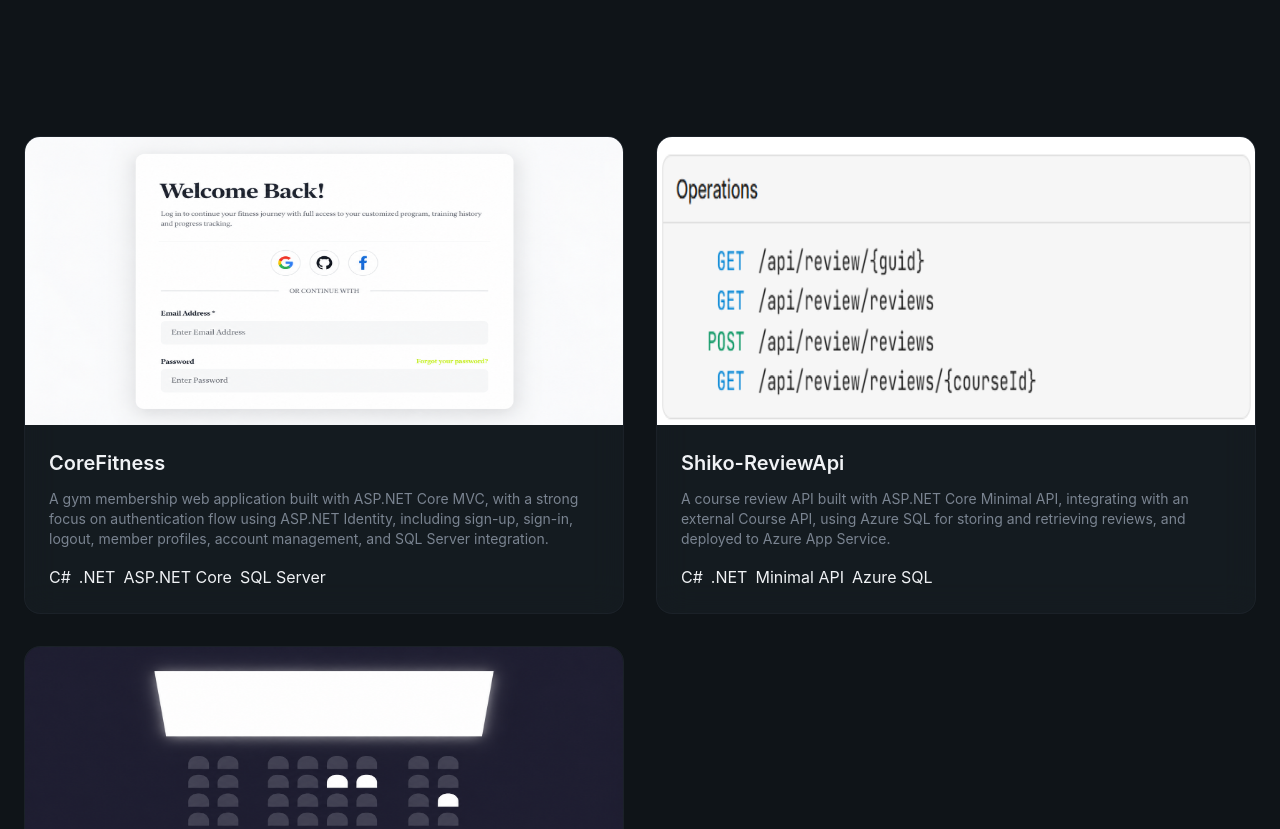
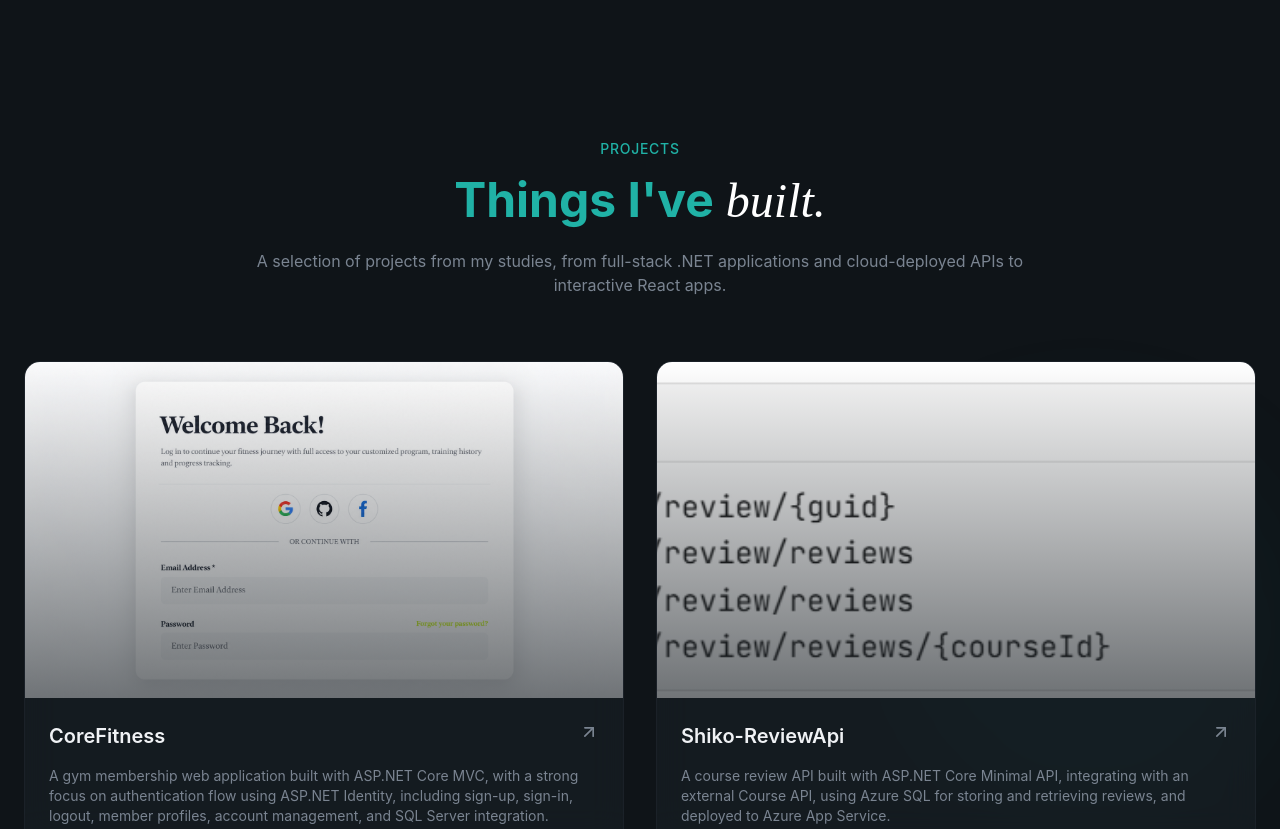
Before and after one commit to Michaelfray/michael-portfolio, a React (Vite) app: page / in a window 1280 px wide. Shown: the part 1960-2789 px from the top of the page. Built offline with nearby package versions, Linux system fonts and the light colour scheme.

Commit message:
Complete projects section and make CV button reusable
- Add project cards with tags, hover links and GitHub CTA
- AnimatedBorderButton now takes href and children
- Add secondary theme colors

```diff
--- a/src/components/AnimatedBorderButton.jsx
+++ b/src/components/AnimatedBorderButton.jsx
@@ -1,9 +1,7 @@
-import { Download } from "lucide-react";
-
-export const AnimatedBorderButton = () => {
+export const AnimatedBorderButton = ({ href, children }) => {
   return (
     <a
-      href="/MichaelFrayCV-it.pdf"
+      href={href}
       target="_blank"
       rel="noopener noreferrer"
       className="relative bg-transparent border border-border
@@ -33,8 +31,7 @@ export const AnimatedBorderButton = () => {
         />
       </svg>
       <span className="relative z-10 flex items-center justify-center gap-2">
-        <Download className="w-5 h-5" />
-        View Cv
+        {children}
       </span>
     </a>
   );
--- a/src/index.css
+++ b/src/index.css
@@ -8,6 +8,9 @@
 
   --color-primary: #20b2a6;
   --color-primary-foreground: #ffffff;
+
+  --color-secondary: #1f2830;
+  --color-secondary-foreground: #20b2a6;
 
   --color-muted: #252e37;
   --color-muted-foreground: #7a8491;
--- a/src/sections/Hero.jsx
+++ b/src/sections/Hero.jsx
@@ -1,7 +1,7 @@
 import heroBg from "../assets/img/hero-bg.jpg";
 import profileImg from "../assets/img/michael-profil.png";
 import { Button } from "@/components/Button";
-import { ArrowRight, Linkedin, Github, ChevronDown } from "lucide-react";
+import { ArrowRight, Linkedin, Github, ChevronDown, Download } from "lucide-react";
 import { AnimatedBorderButton } from "@/components/AnimatedBorderButton";
 
 const skills = [
@@ -87,7 +87,10 @@ export const Hero = () => {
                 Contact Me <ArrowRight className="w-5 h-5" />
               </Button>
 
-              <AnimatedBorderButton />
+              <AnimatedBorderButton href="/MichaelFrayCV-it.pdf">
+                <Download className="w-5 h-5" />
+                View CV
+              </AnimatedBorderButton>
             </div>
 
             {/* Social links */}
--- a/src/sections/Projects.jsx
+++ b/src/sections/Projects.jsx
@@ -2,8 +2,9 @@ import { ArrowUpRight, GithubIcon } from "lucide-react";
 import { AnimatedBorderButton } from "@/components/AnimatedBorderButton";
 import coreFitnessImg from "../assets/img/core-fitness.png";
 import reviewApiImg from "../assets/img/review-api.png";
-import movieseatbookingImg from "../assets/img/movie-seat-booking.png";
+import movieSeatBookingImg from "../assets/img/movie-seat-booking.png";
 
+// Byt ut "#" mot riktiga länkar. Lämna link som "" om projektet saknar livedemo.
 const projects = [
   {
     title: "CoreFitness",
@@ -11,24 +12,25 @@ const projects = [
       "A gym membership web application built with ASP.NET Core MVC, with a strong focus on authentication flow using ASP.NET Identity, including sign-up, sign-in, logout, member profiles, account management, and SQL Server integration.",
     image: coreFitnessImg,
     tags: ["C#", ".NET", "ASP.NET Core", "SQL Server"],
+    link: "#",
     github: "https://github.com/Michaelfray/aspnet-michael-fray",
   },
-
   {
     title: "Shiko-ReviewApi",
     description:
       "A course review API built with ASP.NET Core Minimal API, integrating with an external Course API, using Azure SQL for storing and retrieving reviews, and deployed to Azure App Service.",
     image: reviewApiImg,
     tags: ["C#", ".NET", "Minimal API", "Azure SQL"],
+    link: "#",
     github: "https://github.com/cms25-aspnet2-grupp-3/review-api",
   },
-
   {
     title: "MovieSeatBooking",
     description:
       "A React-based movie seat booking application featuring dynamic seat selection, real-time price calculation, form validation, and an Admin panel with full CRUD functionality using JSON Server.",
-    image: movieseatbookingImg,
+    image: movieSeatBookingImg,
     tags: ["React", "JavaScript", "Vite", "JSON Server"],
+    link: "#",
     github: "https://github.com/Michaelfray/movie-seat-booking",
   },
 ];
@@ -36,38 +38,104 @@ const projects = [
 export const Projects = () => {
   return (
     <section id="projects" className="py-32 relative overflow-hidden">
-      <div className="container mx-auto px-6">
+      {/* Bg glows */}
+      <div className="absolute top-1/4 right-0 w-96 h-96 bg-primary/5 rounded-full blur-3xl" />
+      <div className="absolute bottom-1/4 left-0 w-64 h-64 bg-highlight/5 rounded-full blur-3xl" />
+
+      <div className="container mx-auto px-6 relative z-10">
+        {/* Section Header */}
+        <div className="text-center mx-auto max-w-3xl mb-16">
+          <span className="text-secondary-foreground text-sm font-medium tracking-wider uppercase animate-fade-in">
+            Projects
+          </span>
+          <h2 className="text-4xl md:text-5xl font-bold mt-4 mb-6 animate-fade-in animation-delay-100 text-secondary-foreground">
+            Things I've
+            <span className="font-serif italic font-normal text-white">
+              {" "}
+              built.
+            </span>
+          </h2>
+          <p className="text-muted-foreground animate-fade-in animation-delay-200">
+            A selection of projects from my studies, from full-stack .NET
+            applications and cloud-deployed APIs to interactive React apps.
+          </p>
+        </div>
+
+        {/* Projects Grid */}
         <div className="grid md:grid-cols-2 gap-8">
           {projects.map((project, idx) => (
-            <div key={idx} className="glass rounded-2xl overflow-hidden">
+            <div
+              key={project.title}
+              className="group glass rounded-2xl overflow-hidden animate-fade-in"
+              style={{ animationDelay: `${(idx + 1) * 100}ms` }}
+            >
+              {/* Image */}
+              <div className="relative overflow-hidden aspect-video">
                 <img
                   src={project.image}
                   alt={project.title}
-                className="w-full h-72 "
+                  className="w-full h-full object-cover transition-transform duration-700 group-hover:scale-110"
                 />
+                <div className="absolute inset-0 bg-gradient-to-t from-card via-card/50 to-transparent opacity-60" />
 
+                {/* Overlay Links */}
+                <div className="absolute inset-0 flex items-center justify-center gap-4 opacity-0 group-hover:opacity-100 transition-opacity duration-300">
+                  {project.link && (
+                    <a
+                      href={project.link}
+                      target="_blank"
+                      rel="noopener noreferrer"
+                      aria-label={`${project.title} live demo`}
+                      className="p-3 rounded-full glass hover:bg-primary hover:text-primary-foreground transition-all"
+                    >
+                      <ArrowUpRight className="w-5 h-5" />
+                    </a>
+                  )}
                   <a
                     href={project.github}
                     target="_blank"
                     rel="noopener noreferrer"
-                className="absolute inset-0 flex items-center justify-center opacity-0 hover:opacity-100"
-              ></a>
+                    aria-label={`${project.title} on GitHub`}
+                    className="p-3 rounded-full glass hover:bg-primary hover:text-primary-foreground transition-all"
+                  >
+                    <GithubIcon className="w-5 h-5" />
+                  </a>
+                </div>
+              </div>
 
-              <div className="p-6">
-                <h3 className="text-xl font-semibold">{project.title}</h3>
-
-                <p className="text-muted-foreground text-sm mt-3">
+              {/* Content */}
+              <div className="p-6 space-y-4">
+                <div className="flex items-start justify-between">
+                  <h3 className="text-xl font-semibold group-hover:text-primary transition-colors">
+                    {project.title}
+                  </h3>
+                  <ArrowUpRight className="w-5 h-5 text-muted-foreground group-hover:text-primary group-hover:translate-x-1 group-hover:-translate-y-1 transition-all" />
+                </div>
+                <p className="text-muted-foreground text-sm">
                   {project.description}
                 </p>
-                <div className="flex flex-wrap gap-2 mt-4">
-                  {project.tags.map((tag, tagIdx) => (
-                    <span key={tagIdx}>{tag}</span>
+                <div className="flex flex-wrap gap-2">
+                  {project.tags.map((tag) => (
+                    <span
+                      key={tag}
+                      className="px-4 py-1.5 rounded-full bg-surface text-xs font-medium border border-border/50 text-muted-foreground hover:border-primary/50 hover:text-primary transition-all duration-300"
+                    >
+                      {tag}
+                    </span>
                   ))}
                 </div>
               </div>
             </div>
           ))}
         </div>
+
+        {/* View All CTA */}
+        <div className="text-center mt-12 animate-fade-in animation-delay-500">
+          <AnimatedBorderButton href="https://github.com/Michaelfray">
+            View All Projects
+            <ArrowUpRight className="w-5 h-5" />
+          </AnimatedBorderButton>
+        </div>
       </div>
     </section>
   );
```
Lines whose indentation alone changed are shown as unchanged.
